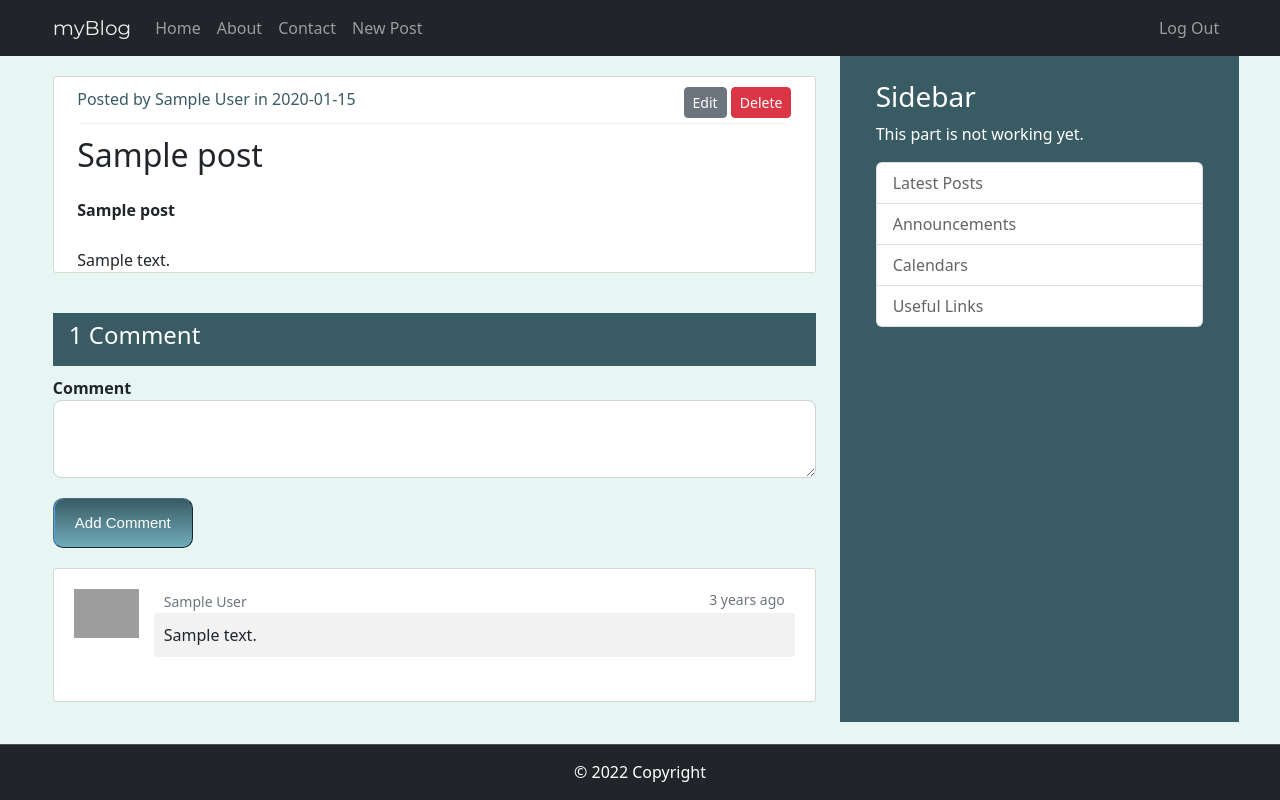
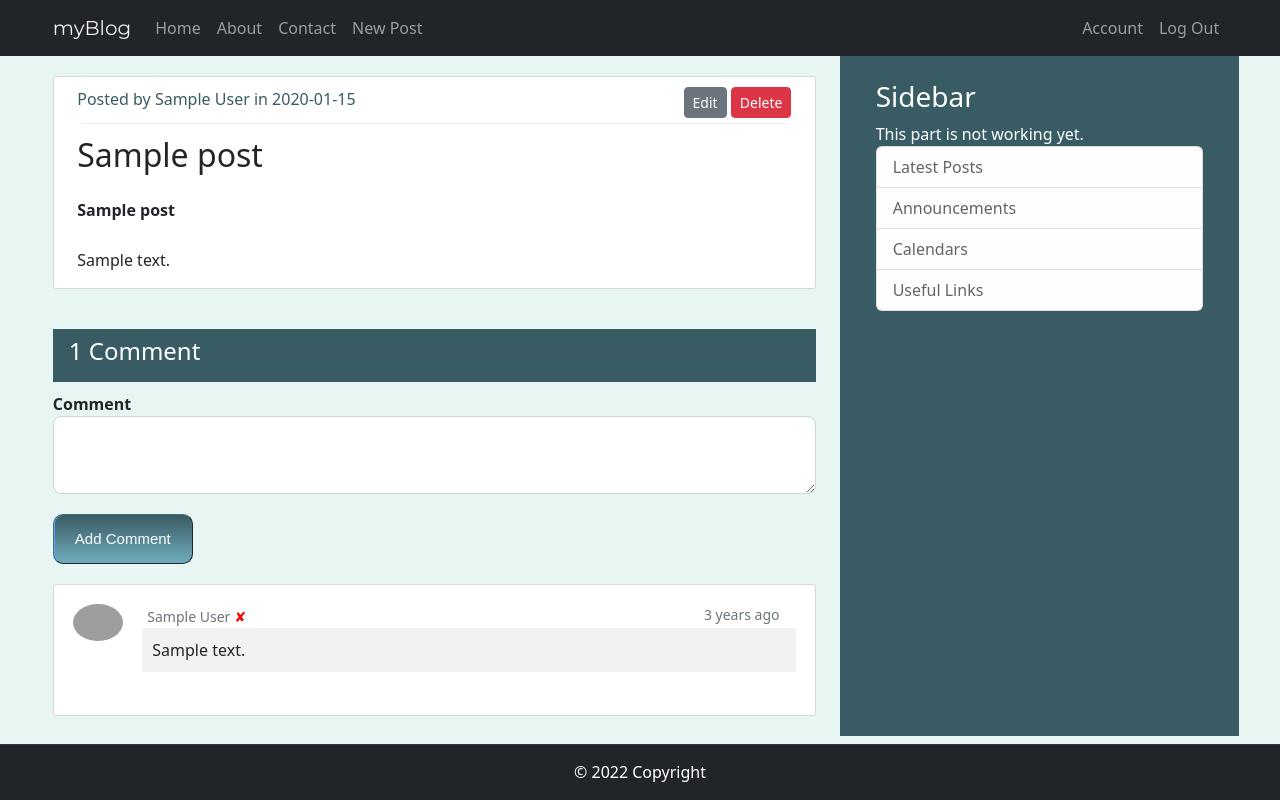
Before and after one commit to Jacek89/myBlog, a Flask app: page /post/1 in a window 1280 px wide. Run offline with Flask 3, Linux system fonts and the light colour scheme; a user stored in the database is signed in; tables that the repository leaves empty hold one stand-in row (values such as "Sample post"); some libraries are stand-ins or nearby versions; grey boxes are pictures that could not be loaded.

Commit message:
Account Management site added

```diff
--- a/myblog/__init__.py
+++ b/myblog/__init__.py
@@ -1,6 +1,6 @@
 from flask import Flask
 from myblog.config import Config
-from myblog.extensions import db, ckeditor, bcrypt, login_manager, mail, oauth, moment, migrate
+from myblog.extensions import db, ckeditor, bcrypt, login_manager, mail, oauth, moment, migrate, gravatar
 from myblog.blueprints.auth import auth_bp
 from myblog.blueprints.blog import blog_bp
 from myblog.blueprints.admin import admin_bp
@@ -18,6 +18,7 @@ def create_app():
     mail.init_app(app)
     moment.init_app(app)
     migrate.init_app(app, db)
+    gravatar.init_app(app)
 
     app.register_blueprint(blog_bp)
     app.register_blueprint(admin_bp)
--- a/myblog/forms.py
+++ b/myblog/forms.py
@@ -61,3 +61,8 @@ class ResetPasswordForm(FlaskForm):
         ]
     )
     submit = SubmitField("Reset Password")
+
+
+class ChangeUsernameForm(FlaskForm):
+    username = StringField("Change Username", validators=[DataRequired(), Length(min=3, max=20)])
+    submit = SubmitField("Change")
--- a/myblog/static/css/main.css
+++ b/myblog/static/css/main.css
@@ -22,6 +22,11 @@ a:focus, a:hover {
   color: #395B64;
 }
 
+p {
+  margin: 0;
+  padding: 0;
+}
+
 footer {
   position: sticky;
   top: 100%;
@@ -35,7 +40,7 @@ footer {
   margin-bottom: 20px;
 }
 
-.container-fluid {
+.container-website {
   padding: 0 1%;
   max-width: 1200px;
   width: 100%;
@@ -102,30 +107,39 @@ footer {
 
 .comment-box {
   background: white;
-  padding: 20px;
+  padding: 2.5%;
   border: 1px solid #D8D9CF;
   border-radius: 3px;
   margin-bottom: 20px;
 }
 
 .comment-image {
-  border-radius: 50%;
-  width: 65px;
+  width: 50px;
   float: left;
 }
 
+.comment-image img {
+  background-color: #F8F8F8;
+  border-radius: 50%
+}
+
 .comment-author {
-  margin-left: 90px;
+  margin-left: calc(2% + 60px);
 }
 
 .comment {
   background-color: #f2f2f2;
-  margin-left: 80px;
+  margin-left: calc(2% + 55px);
   border: 1px;
   border-radius: 3px;
   padding: 10px;
 }
 
+.profile-image img{
+  width: 100px;
+  background-color: #F8F8F8;
+  border-radius: 50%
+}
 
 .btn-custom {
   font-size:15px;
--- a/myblog/templates/_pagination.html
+++ b/myblog/templates/_pagination.html
@@ -30,6 +30,6 @@
         &raquo;
     </a>
 </div>
-<p class="text-center mt-3">
+<p class="text-center m-3">
    Showing page {{ posts.page }} of {{ posts.pages }}
 </p>
--- a/myblog/templates/base.html
+++ b/myblog/templates/base.html
@@ -20,7 +20,7 @@
 </head>
 <body>
 <div class ="bg-dark">
-    <div class="container-fluid">
+    <div class="container-fluid container-website">
         <nav class="navbar navbar-expand-lg navbar-dark">
             <a class="navbar-brand" href="{{ url_for('blog.home') }}">myBlog</a>
             <button class="navbar-toggler" type="button" data-bs-toggle="collapse" data-bs-target="#navbarTogglerDemo01" aria-controls="navbarTogglerDemo01" aria-expanded="false" aria-label="Toggle navigation">
@@ -55,6 +55,9 @@
                         </li>
                     {% else %}
                         <li class="nav-item">
+                            <a class="nav-link" href="{{ url_for('auth.account') }}">Account</a>
+                        </li>
+                        <li class="nav-item">
                             <a class="nav-link" href="{{ url_for('auth.logout') }}">Log Out</a>
                         </li>
                     {% endif %}
@@ -65,7 +68,7 @@
         </nav>
     </div>
 </div>
-<div class="container-fluid">
+<div class="container-fluid container-website">
     <div class="row">
         <div class="col-md-8 main-content">
             {% with messages = get_flashed_messages(with_categories=true) %}
--- a/myblog/templates/index.html
+++ b/myblog/templates/index.html
@@ -15,12 +15,12 @@
                     <h3 class="post-title">
                           {{post.title}}
                     </h3>
-                    <p class="post-subtitle">
+                    <p class="post-subtitle py-1">
                           {{post.subtitle}}
                     </p>
                 </a>
                     <hr class="post-preview-hr">
-                    <p class="post-meta">Posted by {{post.author.name}} in {{ post.date }}
+                    <p class="post-meta pb-2">Posted by {{post.author.name}} in {{ post.date }}
 
                     </p>
             </div>
--- a/myblog/templates/post.html
+++ b/myblog/templates/post.html
@@ -1,7 +1,7 @@
 {% extends "base.html" %}
 {% block content %}
 <div class="post-preview">
-    <div class="container">
+    <div class="container pb-3">
         <div class="post-meta pb-2">
                 Posted by {{post.author.name}} in {{ post.date }}
                 {% if current_user.role == "admin": %}
@@ -57,11 +57,16 @@
     <div class="comment-box">
         {% for comment in post.post_comments %}
             <div class="comment-image">
-                <img src="https://residencialsenior.com.br/wp-content/uploads/2017/10/avatar.png">
+                <img src="{{ comment.comment_author.email | gravatar}}">
             </div>
             <div class="comment-author text-muted">
                 <small>{{ comment.comment_author.name }}</small>
-                <small style="float: right; margin-right: 10px">{{ moment(comment.created_at).fromNow() }}</small>
+                {% if current_user.role == "admin": %}
+                    <small>
+                        <a style="color: red;" href="{{ url_for('admin.delete_comment', comment_id=comment.id) }}">✘</a>
+                    </small>
+                {% endif %}
+                <small style="float: right; margin-right: 2.5%">{{ moment(comment.created_at).fromNow() }}</small>
             </div>
             <div class="comment">
                 {{ comment.text }}
--- a/myblog/templates/reset_request.html
+++ b/myblog/templates/reset_request.html
@@ -5,6 +5,9 @@
     <h4 class="border-bottom mb-4">Reset Password</h4>
     <div class="form-group">
         {{ form.email.label(class="form-control-label") }}
+        {% if current_user.is_authenticated: %}
+            {{ form.email(class="form-control form-control-lg", disabled=True) }}
+        {% else: %}
             {% if form.email.errors %}
                 {{ form.email(class="form-control form-control-lg is-invalid") }}
                 <div class="invalid-feedback">
@@ -15,6 +18,7 @@
             {% else %}
                 {{ form.email(class="form-control form-control-lg") }}
             {% endif %}
+        {% endif %}
      </div>
      <div class="form-group">
          {{ form.submit(class="btn-custom") }}
```
Also changed, not shown: myblog/blueprints/admin.py (+10 -1 lines), myblog/blueprints/auth.py (+22 -5 lines), myblog/extensions.py (+7 -0 lines), myblog/templates/account.html (added, +56 -0 lines). Lines whose indentation alone changed are shown as unchanged.
